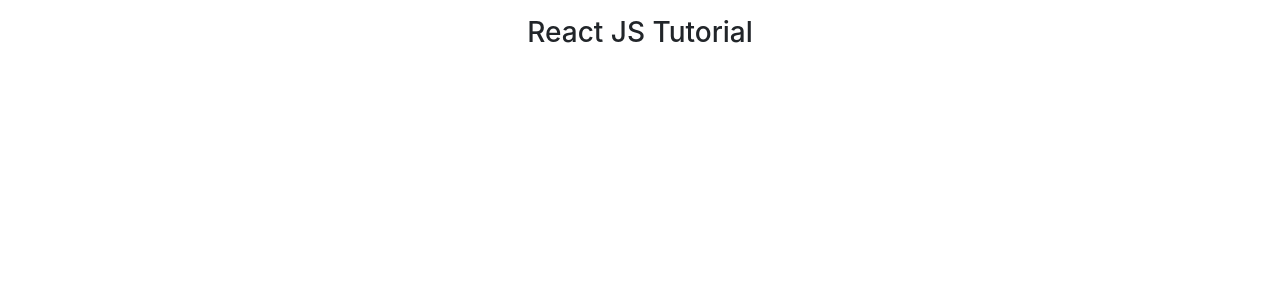
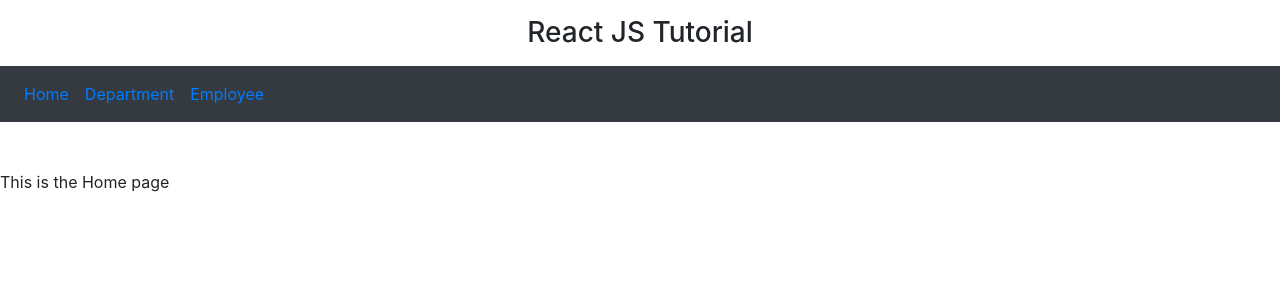
Before and after one commit to larakomosa/FrontEndEmployeeApplication, a React (Create React App) app: page / in a window 1280 px wide. Shown: the top 300 px of the page. Built offline with nearby package versions, Linux system fonts and the light colour scheme.

Commit message:
React-Router-Dom installed, Navigation crated and implemented in to App.Js

```diff
--- a/package.json
+++ b/package.json
@@ -10,6 +10,7 @@
     "react": "^17.0.2",
     "react-bootstrap": "^1.5.2",
     "react-dom": "^17.0.2",
+    "react-router-dom": "^5.2.0",
     "react-scripts": "4.0.3",
     "web-vitals": "^1.1.1"
   },
--- a/src/App.js
+++ b/src/App.js
@@ -1,13 +1,28 @@
 import logo from './logo.svg';
 import './App.css';
 
+import {Home} from './Home';
+import {Department} from './Department'
+import {Employee} from './Employee'
+import {Navigation} from './Navigation';
+
+import {BrowserRouter, Route, Switch} from 'react-router-dom';
+
 function App() {
   return (
+    <BrowserRouter>
     <div className="App">
      <h3 className= "m-3 d-flex justify-content-center">
        React JS Tutorial
      </h3>
+     <Navigation/>
+     <Switch>
+       <Route path= '/' component={Home} exact/>
+       <Route path= '/department' component={Department}/>
+       <Route path= '/employee' component={Employee}/>
+     </Switch>
     </div>
+    </BrowserRouter>
   );
 }
 
--- /dev/null
+++ b/src/Navigation.js
@@ -0,0 +1,29 @@
+import React, {Component} from 'react';
+import {NavLink} from 'react-router-dom'
+import {Navbar, Nav} from 'react-bootstrap'
+import { render } from '@testing-library/react';
+
+export class Navigation extends Component{
+
+render(){
+
+return(
+<Navbar bg="dark" expand="lg">
+<Navbar.Toggle aria-controls="basic-navbar-nav"/>
+<Navbar.Collapse id="basic-navbar-nav">
+    <Nav>
+<NavLink className = "d-inline p-2 bg-dark text-while" to="/">
+    Home
+</NavLink>
+<NavLink className = "d-inline p-2 bg-dark text-while" to="/department">
+    Department
+</NavLink>
+<NavLink className = "d-inline p-2 bg-dark text-while" to="/employee">
+    Employee
+</NavLink>
+</Nav>
+    </Navbar.Collapse>
+    </Navbar>
+)
+}
+}
```
Also changed, not shown: 1 other file (tests, documents, lock files or other folders).
